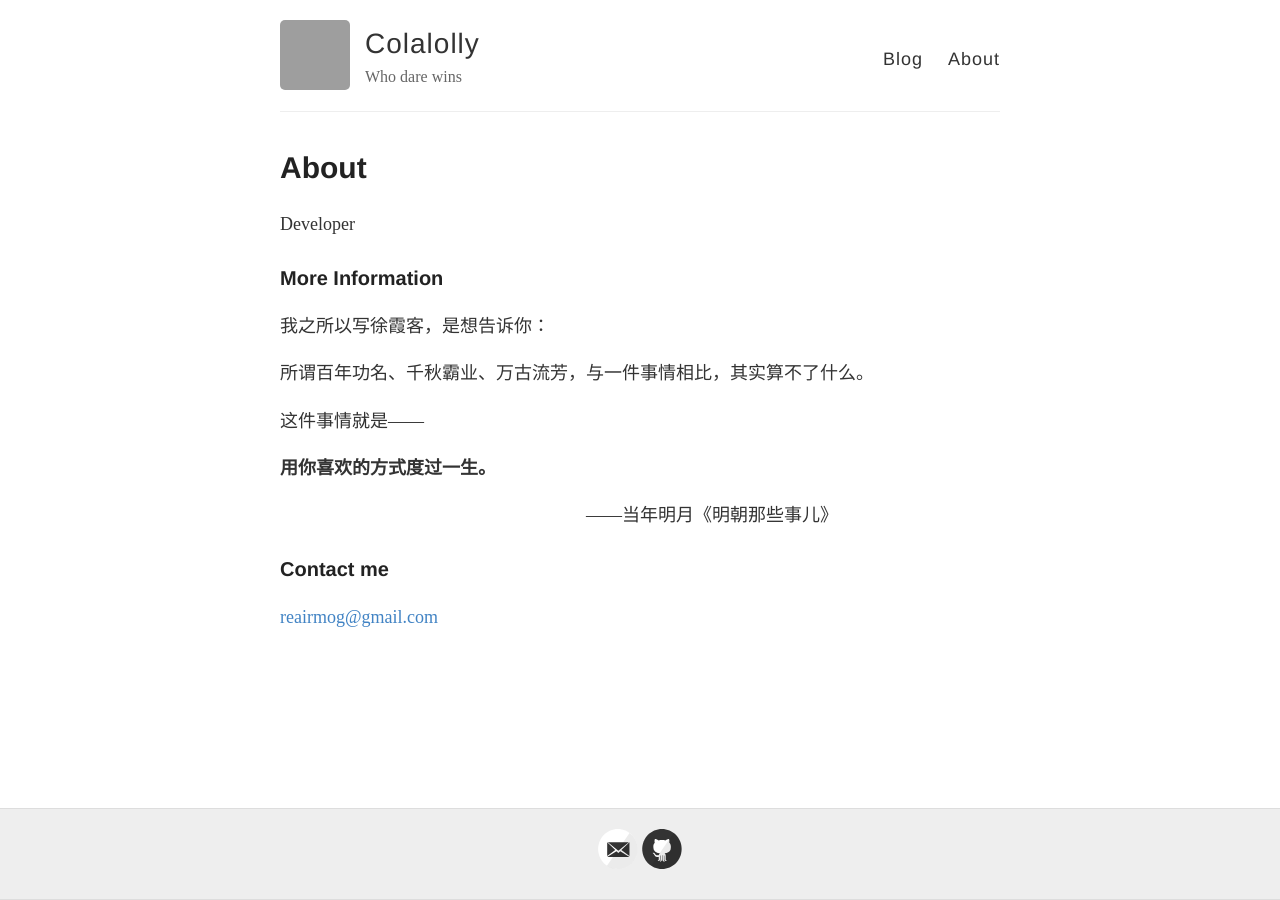
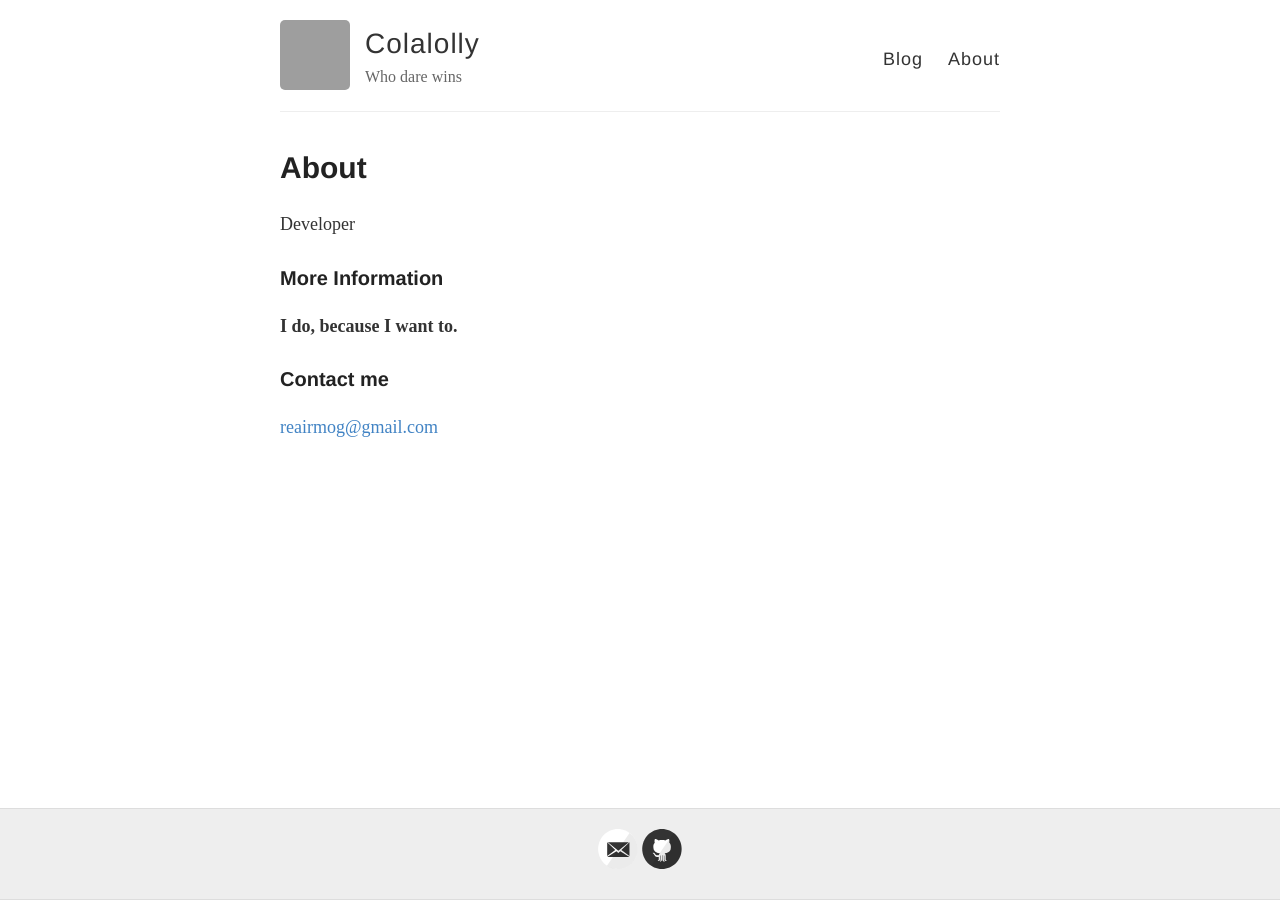
Before and after one commit to Colalolly/Colalolly.github.io, a Jekyll site: the page built from about.md, in a window 1280 px wide. Built offline with Jekyll 4.4.1, drawn with Linux system fonts in a browser that asks for light colours; grey boxes are pictures that could not be loaded.

Commit message:
revise motto

```diff
--- a/about.md
+++ b/about.md
@@ -8,15 +8,7 @@ Developer
 
 ### More Information
 
-我之所以写徐霞客，是想告诉你：
-
-所谓百年功名、千秋霸业、万古流芳，与一件事情相比，其实算不了什么。
-
-这件事情就是——
-
-**用你喜欢的方式度过一生。**
-
-&nbsp;&nbsp;&nbsp;&nbsp;&nbsp;&nbsp;&nbsp;&nbsp;&nbsp;&nbsp;&nbsp;&nbsp;&nbsp;&nbsp;&nbsp;&nbsp;&nbsp;&nbsp;&nbsp;&nbsp;&nbsp;&nbsp;&nbsp;&nbsp;&nbsp;&nbsp;&nbsp;&nbsp;&nbsp;&nbsp;&nbsp;&nbsp;&nbsp;&nbsp;&nbsp;&nbsp;&nbsp;&nbsp;&nbsp;&nbsp;&nbsp;&nbsp;&nbsp;&nbsp;&nbsp;&nbsp;&nbsp;&nbsp;&nbsp;&nbsp;&nbsp;&nbsp;&nbsp;&nbsp;&nbsp;&nbsp;&nbsp;&nbsp;&nbsp;&nbsp;&nbsp;&nbsp;&nbsp;&nbsp;&nbsp;&nbsp;&nbsp;&nbsp;——当年明月《明朝那些事儿》
+**I do, because I want to.**
 
 ### Contact me
 
```
